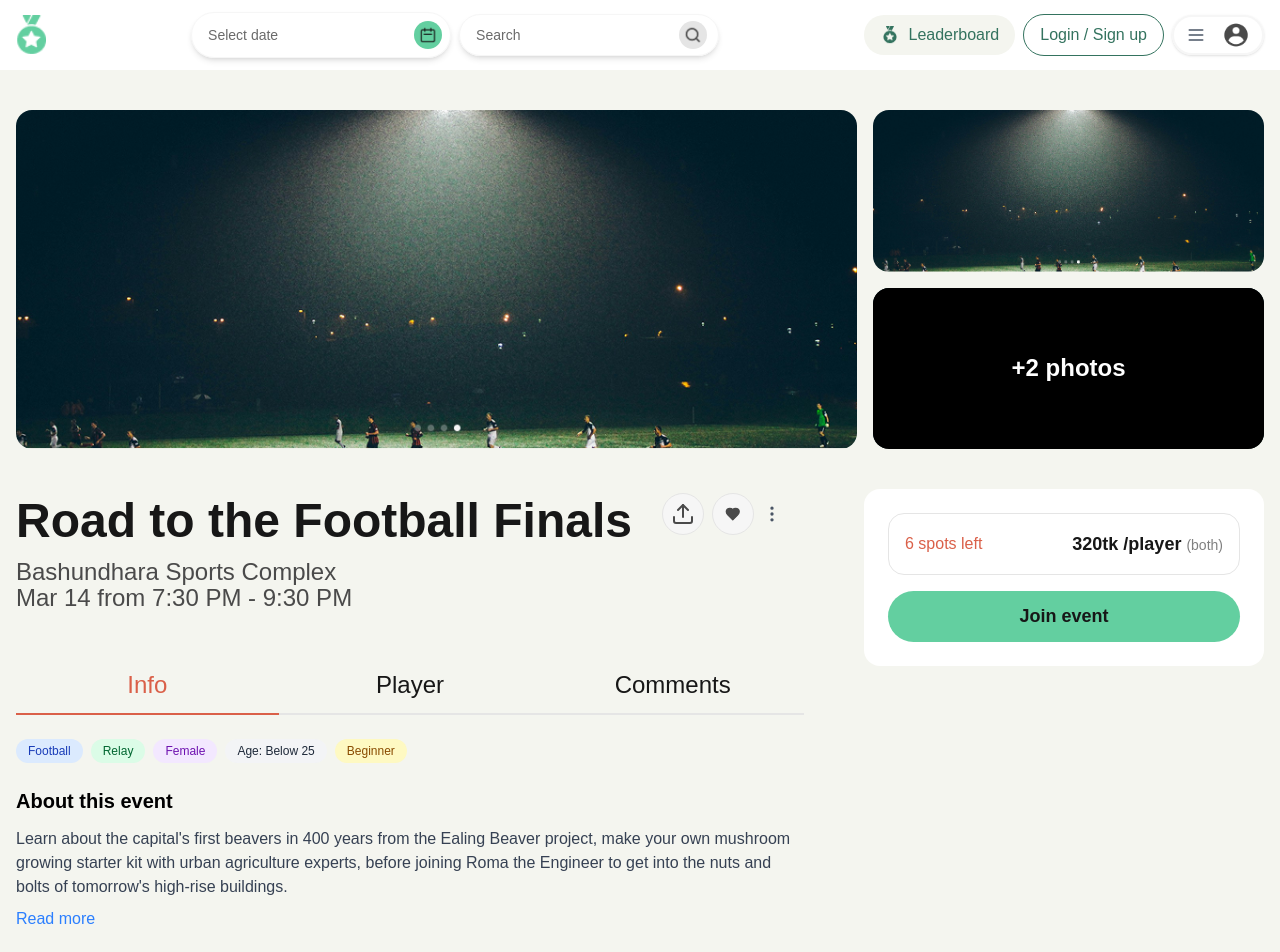
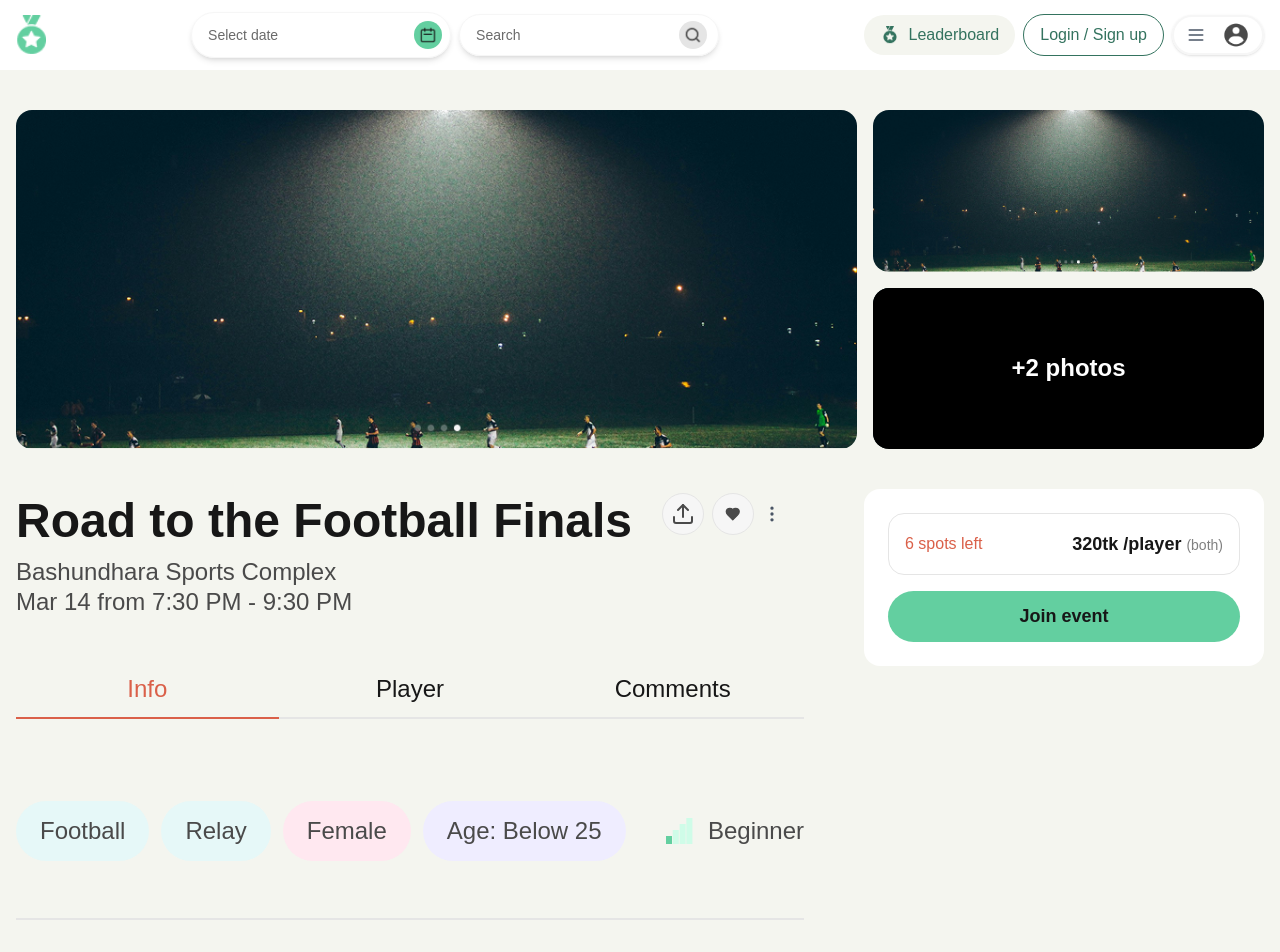
Before and after one commit to rakibul58/Finixcode-Frontend, a React (Vite) app: page / in a window 1280 px wide. Shown: the top 952 px of the page. Built offline with nearby package versions, Linux system fonts and the light colour scheme; a web font is replaced by a local one.

Commit message:
info tag list

```diff
--- a/src/components/EventDetails.tsx
+++ b/src/components/EventDetails.tsx
@@ -2,6 +2,7 @@ import { useState, lazy } from "react";
 import { Heart, MoreVertical, Upload } from "lucide-react";
 import PlayersList from "./PlayerList";
 import ChatTab from "./ChatTab";
+import InfoTab from "./InfoTab";
 const PaymentMethodPopup = lazy(() => import("./PaymentMethodPopup"));
 
 export default function EventDetails() {
@@ -65,10 +66,10 @@ export default function EventDetails() {
           </div>
 
           <div className="mt-2">
-            <p className="font-normal text-[#4A4A4A] leading-[22px] text-2xl mb-1">
+            <p className="font-normal text-[#4A4A4A] leading-[22px] text-2xl mb-2">
               Bashundhara Sports Complex
             </p>
-            <p className="font-normal text-[#4A4A4A] leading-[22px] text-2xl">
+            <p className="font-normal text-[#4A4A4A] leading-[22px] text-2xl ">
               Mar 14 from 7:30 PM - 9:30 PM
             </p>
           </div>
@@ -96,35 +97,7 @@ export default function EventDetails() {
               <div className="py-6 lg:px-0 px-4">
                 {activeTab === "Info" && (
                   <div>
-                    <div className="flex flex-wrap gap-2 mb-6">
-                      <span className="bg-blue-100 text-blue-800 text-xs px-3 py-1 rounded-full">
-                        Football
-                      </span>
-                      <span className="bg-green-100 text-green-800 text-xs px-3 py-1 rounded-full">
-                        Relay
-                      </span>
-                      <span className="bg-purple-100 text-purple-800 text-xs px-3 py-1 rounded-full">
-                        Female
-                      </span>
-                      <span className="bg-gray-100 text-gray-800 text-xs px-3 py-1 rounded-full">
-                        Age: Below 25
-                      </span>
-                      <span className="bg-yellow-100 text-yellow-800 text-xs px-3 py-1 rounded-full">
-                        Beginner
-                      </span>
-                    </div>
-
-                    <h2 className="text-xl font-bold mb-3">About this event</h2>
-                    <p className="text-gray-700 mb-2">
-                      Learn about the capital's first beavers in 400 years from
-                      the Ealing Beaver project, make your own mushroom growing
-                      starter kit with urban agriculture experts, before joining
-                      Roma the Engineer to get into the nuts and bolts of
-                      tomorrow's high-rise buildings.
-                    </p>
-                    <button className="text-blue-500 font-medium">
-                      Read more
-                    </button>
+                    <InfoTab />
                   </div>
                 )}
 
--- /dev/null
+++ b/src/components/InfoTab.tsx
@@ -0,0 +1,9 @@
+import TagsDisplay from "./TagsDisplay";
+
+export default function InfoTab(){
+  return (
+    <div className="mx-auto w-full">
+      <TagsDisplay />
+    </div>
+  );
+};
--- /dev/null
+++ b/src/components/TagsDisplay.tsx
@@ -0,0 +1,32 @@
+import difficultyIcon from "../assets/Difficulty Icons.png";
+
+const TagsDisplay = () => {
+  const tags = [
+    { label: "Football", color: "bg-[#E6F8F8]" },
+    { label: "Relay", color: "bg-[#E6F8F8]" },
+    { label: "Female", color: "bg-[#FFE8F0]" },
+    { label: "Age: Below 25", color: "bg-[#EFEDFF]" },
+  ];
+
+  return (
+    <div className="flex items-center border-b-2 border-light-gray-stroke h-[177px] my-auto">
+      <div className="flex flex-wrap gap-3">
+        {tags.map((tag, index) => (
+          <div
+            key={index}
+            className={`${tag.color} px-6 py-5 rounded-full text-2xl leading-[20px] tracking-[0%] font-normal text-[#4A4A4A]`}
+          >
+            {tag.label}
+          </div>
+        ))}
+      </div>
+
+      <div className="ml-auto flex items-center gap-2">
+        <img src={difficultyIcon} alt="Difficulty image" />
+        <span className="text-[#4A4A4A] font-normal text-2xl">Beginner</span>
+      </div>
+    </div>
+  );
+};
+
+export default TagsDisplay;
```
Also changed, not shown: src/assets/Difficulty Icons.png (added).
